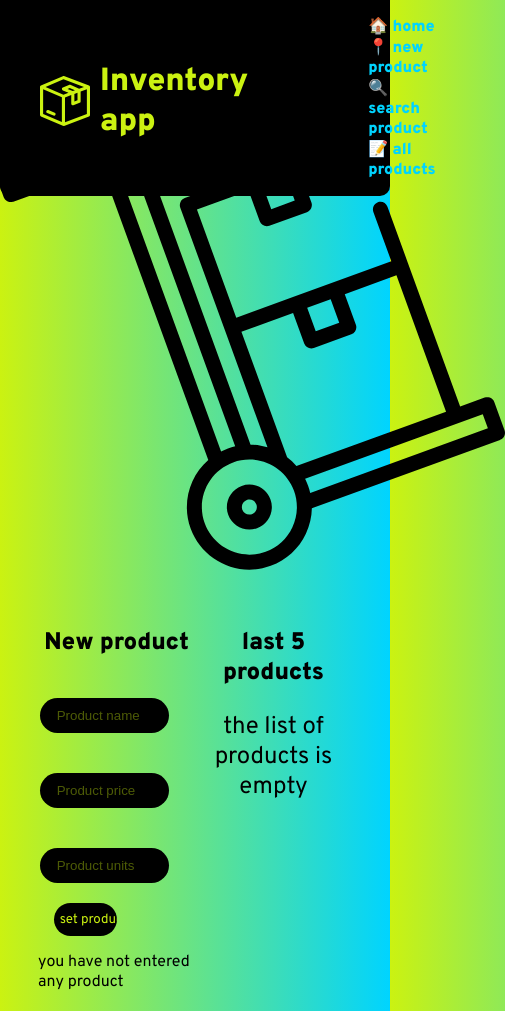
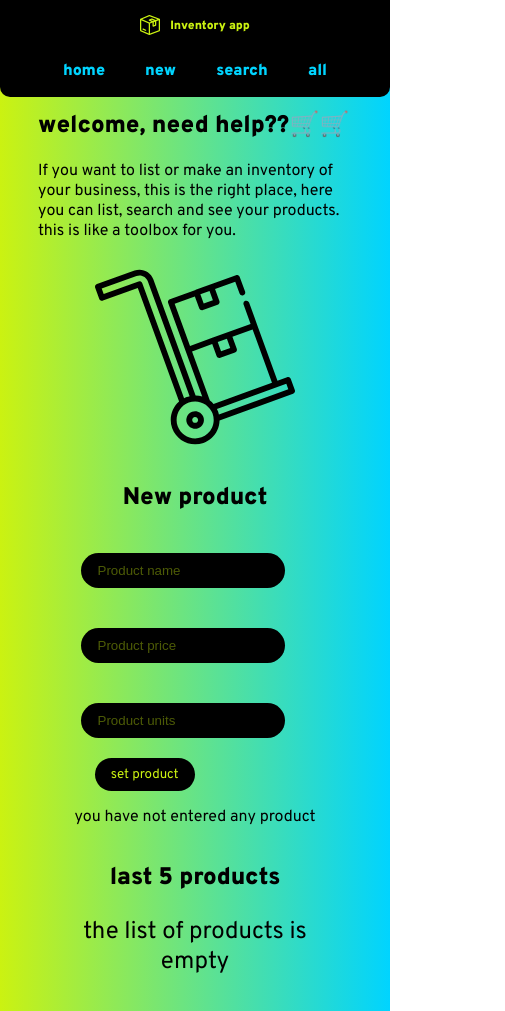
Before and after one commit to simon8889/inventoryApp, a plain HTML site: page index.html in a window 390 px wide. Shown: the top 1011 px of the page, 505 px wide, since content can reach past the window. Drawn offline with Linux system fonts and the light colour scheme.

Commit message:
v1 del responsive terminado

```diff
--- a/index.html
+++ b/index.html
@@ -16,10 +16,12 @@
         </div>
         <nav class="head__nav">
             <ul  class="head__list">
-                <li class="head__item"><a href="#home">🏠 home</a></li>
-                <li class="head__item"><a href="#new">📍 new product</a></li>
-                <li class="head__item"><a href="#search">🔍 search product</a></li>
-                <li class="head__item"><a href="#all">📝 all products</a></li>
+                <div class="responsive__head">
+                <li class="head__item"><a href="#home"><span>🏠</span> home</a></li>
+                <li class="head__item"><a href="#new"><span>📍</span>new<span> product</span></a></li>
+                <li class="head__item"><a href="#search"><span>🔍</span>search<span> product</span></a></li>
+                <li class="head__item"><a href="#all"><span>📝</span> all<span> products</span></a></li>
+                </div>
             </ul>
         </nav>
     </header>
--- a/style.css
+++ b/style.css
@@ -213,3 +213,44 @@ body{
 .reset__button:hover, .eliminate__button:hover{
     font-size: 25px;
 }
+
+@media screen and (max-width:400px){
+    body{
+        overflow-x: hidden;
+    }
+    .home{
+        flex-direction: column;
+    }
+    .head{
+        flex-direction: column;
+    }
+    .container__products{
+        display: flex;
+        flex-direction: column;
+        align-items: center;
+    }
+    .head__title{
+        font-size: 12px;
+    }
+    .home img{
+        width: 200px;
+    }
+    .head__item span{
+        display: none;
+    }
+    .head__logo{
+        height: 20px;
+    }
+    .lastest, .new, .search{
+        width:80%;
+    }
+    .responsive__head{
+        display:flex;
+        justify-content: center;
+        align-items: center;
+        margin-right: 40px;
+    }
+    .head__item{
+        margin: 0;
+    }
+}
```
